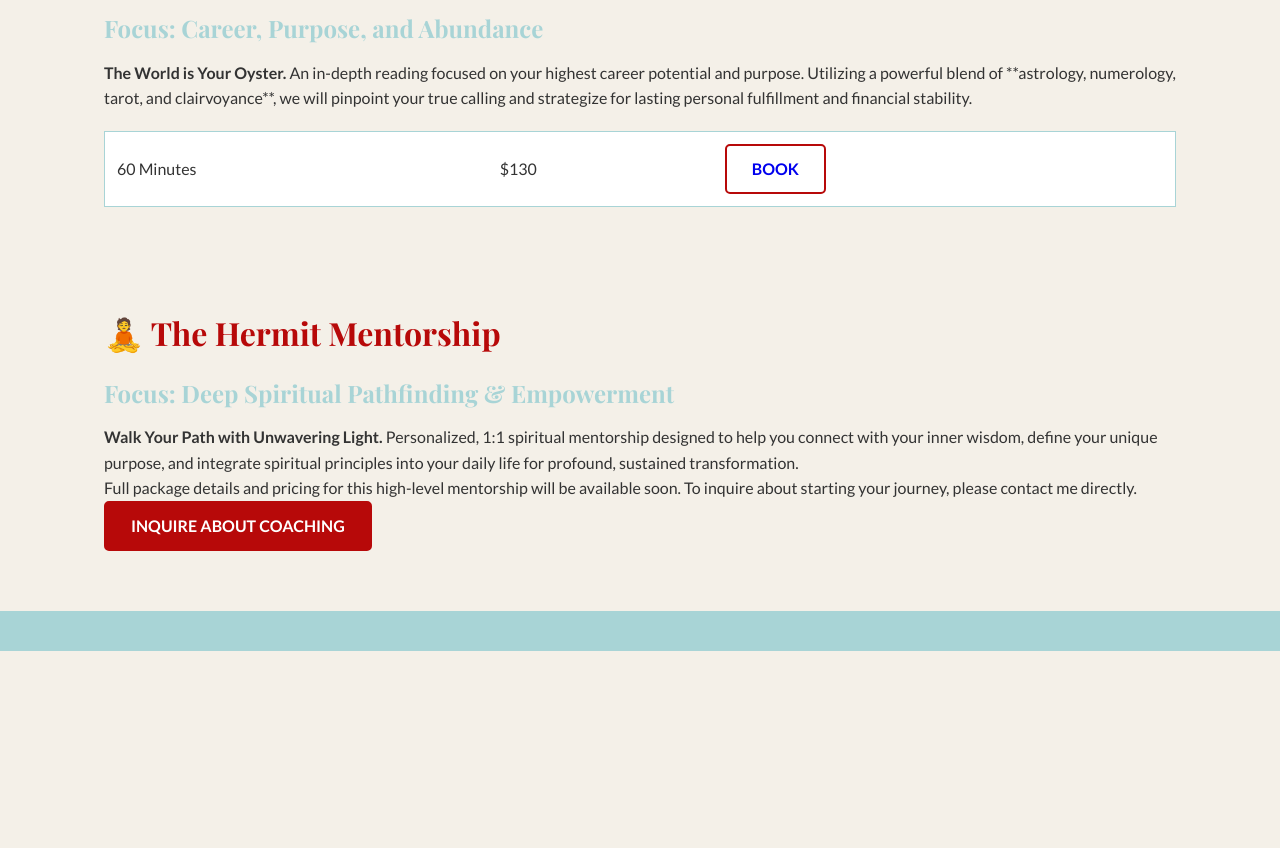
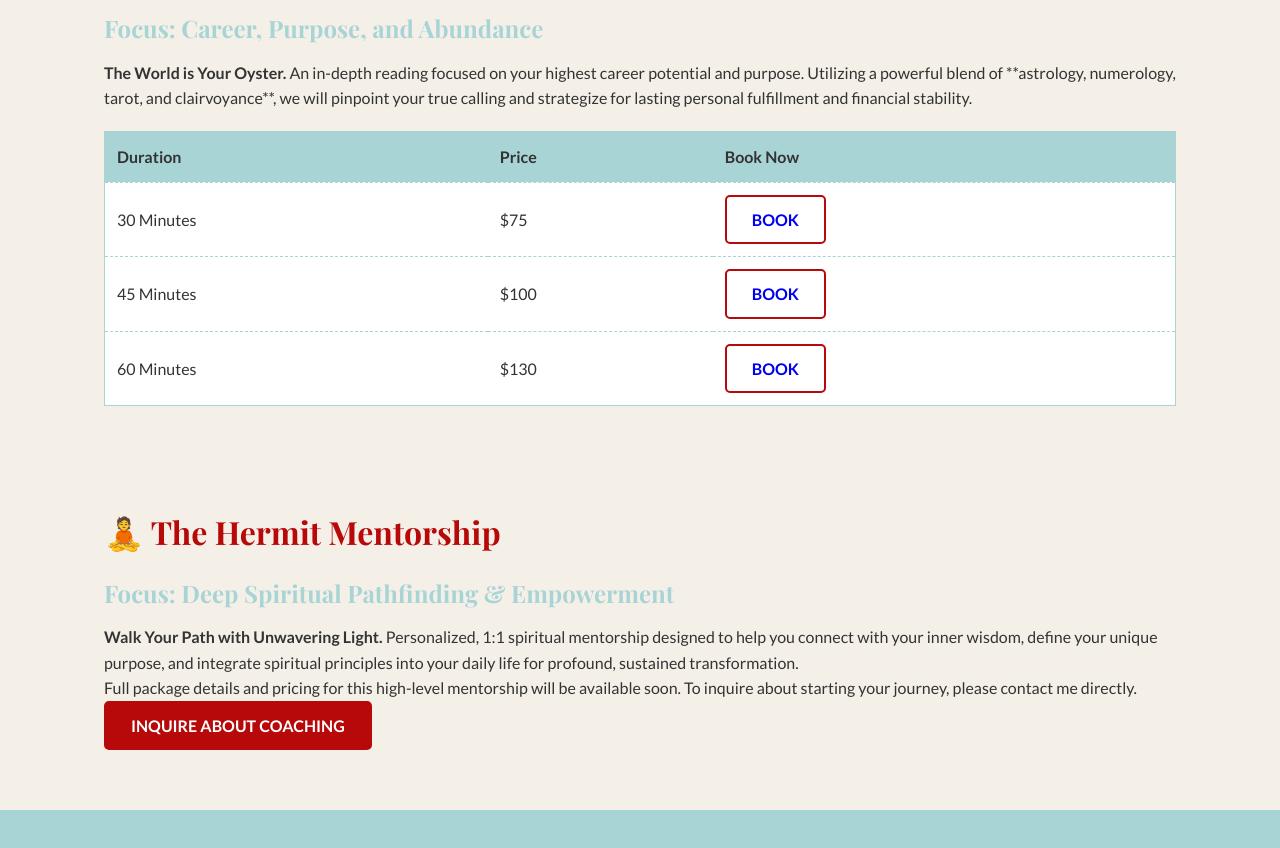
Before and after one commit to theseawitch81-alt/thefirstwebsite, a plain HTML site: page services.html in a window 1280 px wide. Shown: the part 1880-2728 px from the top of the page. Before the commit the page ends 2531 px from the top, so only its background shows below. Drawn offline with nearby package versions, Linux system fonts and the light colour scheme; a web font is replaced by a local one.

Commit message:
Add files via upload
update number 2

```diff
--- a/services.html
+++ b/services.html
@@ -29,9 +29,9 @@
         <div class="pricing-table">
             <table>
                 <tr><th>Duration</th><th>Price</th><th>Book Now</th></tr>
-                <tr><td>30 Minutes</td><td>$75</td><td><a href="[SQUARE_BOOKING_LINK_FOR_MAGI_30]" class="cta-button small">Book</a></td></tr>
-                <tr><td>45 Minutes</td><td>$100</td><td><a href="[SQUARE_BOOKING_LINK_FOR_MAGI_45]" class="cta-button small">Book</a></td></tr>
-                <tr><td>60 Minutes</td><td>$130</td><td><a href="[SQUARE_BOOKING_LINK_FOR_MAGI_60]" class="cta-button small">Book</a></td></tr>
+                <tr><td>30 Minutes</td><td>$75</td><td><a href="https://app.squareup.com/appointments/book/ail9k3v87gmm97/LNCHDHFCPKW6X/start" class="cta-button small">Book</a></td></tr>
+                <tr><td>45 Minutes</td><td>$100</td><td><a href="https://app.squareup.com/appointments/book/ail9k3v87gmm97/LNCHDHFCPKW6X/start" class="cta-button small">Book</a></td></tr>
+                <tr><td>60 Minutes</td><td>$130</td><td><a href="https://app.squareup.com/appointments/book/ail9k3v87gmm97/LNCHDHFCPKW6X/start" class="cta-button small">Book</a></td></tr>
             </table>
         </div>
     </section>
@@ -43,9 +43,9 @@
         <div class="pricing-table">
             <table>
                 <tr><th>Duration</th><th>Price</th><th>Book Now</th></tr>
-                <tr><td>30 Minutes</td><td>$75</td><td><a href="[SQUARE_BOOKING_LINK_FOR_LOVERS_30]" class="cta-button small">Book</a></td></tr>
-                <tr><td>45 Minutes</td><td>$100</td><td><a href="[SQUARE_BOOKING_LINK_FOR_LOVERS_45]" class="cta-button small">Book</a></td></tr>
-                <tr><td>60 Minutes</td><td>$130</td><td><a href="[SQUARE_BOOKING_LINK_FOR_LOVERS_60]" class="cta-button small">Book</a></td></tr>
+                <tr><td>30 Minutes</td><td>$75</td><td><a href="https://app.squareup.com/appointments/book/ail9k3v87gmm97/LNCHDHFCPKW6X/start" class="cta-button small">Book</a></td></tr>
+                <tr><td>45 Minutes</td><td>$100</td><td><a href="https://app.squareup.com/appointments/book/ail9k3v87gmm97/LNCHDHFCPKW6X/start" class="cta-button small">Book</a></td></tr>
+                <tr><td>60 Minutes</td><td>$130</td><td><a href="https://app.squareup.com/appointments/book/ail9k3v87gmm97/LNCHDHFCPKW6X/start" class="cta-button small">Book</a></td></tr>
             </table>
         </div>
     </section>
@@ -56,7 +56,7 @@
         <p><strong>Connection Beyond the Veil.</strong> A powerful mediumship session dedicated to connecting with your loved ones in the spirit realm. Receive direct, healing messages of love, guidance, and validation from those who have crossed over.</p>
         <div class="pricing-table">
             <table>
-                <tr><td>60 Minutes</td><td>$130</td><td><a href="[SQUARE_BOOKING_LINK_FOR_STAR_60]" class="cta-button small">Book</a></td></tr>
+                <tr><td>60 Minutes</td><td>$130</td><td><a href="https://app.squareup.com/appointments/book/ail9k3v87gmm97/LNCHDHFCPKW6X/start" class="cta-button small">Book</a></td></tr>
             </table>
         </div>
     </section>
@@ -67,7 +67,10 @@
         <p><strong>The World is Your Oyster.</strong> An in-depth reading focused on your highest career potential and purpose. Utilizing a powerful blend of **astrology, numerology, tarot, and clairvoyance**, we will pinpoint your true calling and strategize for lasting personal fulfillment and financial stability.</p>
         <div class="pricing-table">
             <table>
-                <tr><td>60 Minutes</td><td>$130</td><td><a href="[SQUARE_BOOKING_LINK_FOR_WORLD_60]" class="cta-button small">Book</a></td></tr>
+                <tr><th>Duration</th><th>Price</th><th>Book Now</th></tr>
+                <tr><td>30 Minutes</td><td>$75</td><td><a href="https://app.squareup.com/appointments/book/ail9k3v87gmm97/LNCHDHFCPKW6X/start" class="cta-button small">Book</a></td></tr>
+                <tr><td>45 Minutes</td><td>$100</td><td><a href="https://app.squareup.com/appointments/book/ail9k3v87gmm97/LNCHDHFCPKW6X/start" class="cta-button small">Book</a></td></tr>
+                <tr><td>60 Minutes</td><td>$130</td><td><a href="https://app.squareup.com/appointments/book/ail9k3v87gmm97/LNCHDHFCPKW6X/start" class="cta-button small">Book</a></td></tr>
             </table>
         </div>
     </section>
```
Also changed, not shown: booking.html (added, +38 -0 lines), index.html (+1 -1 lines).
